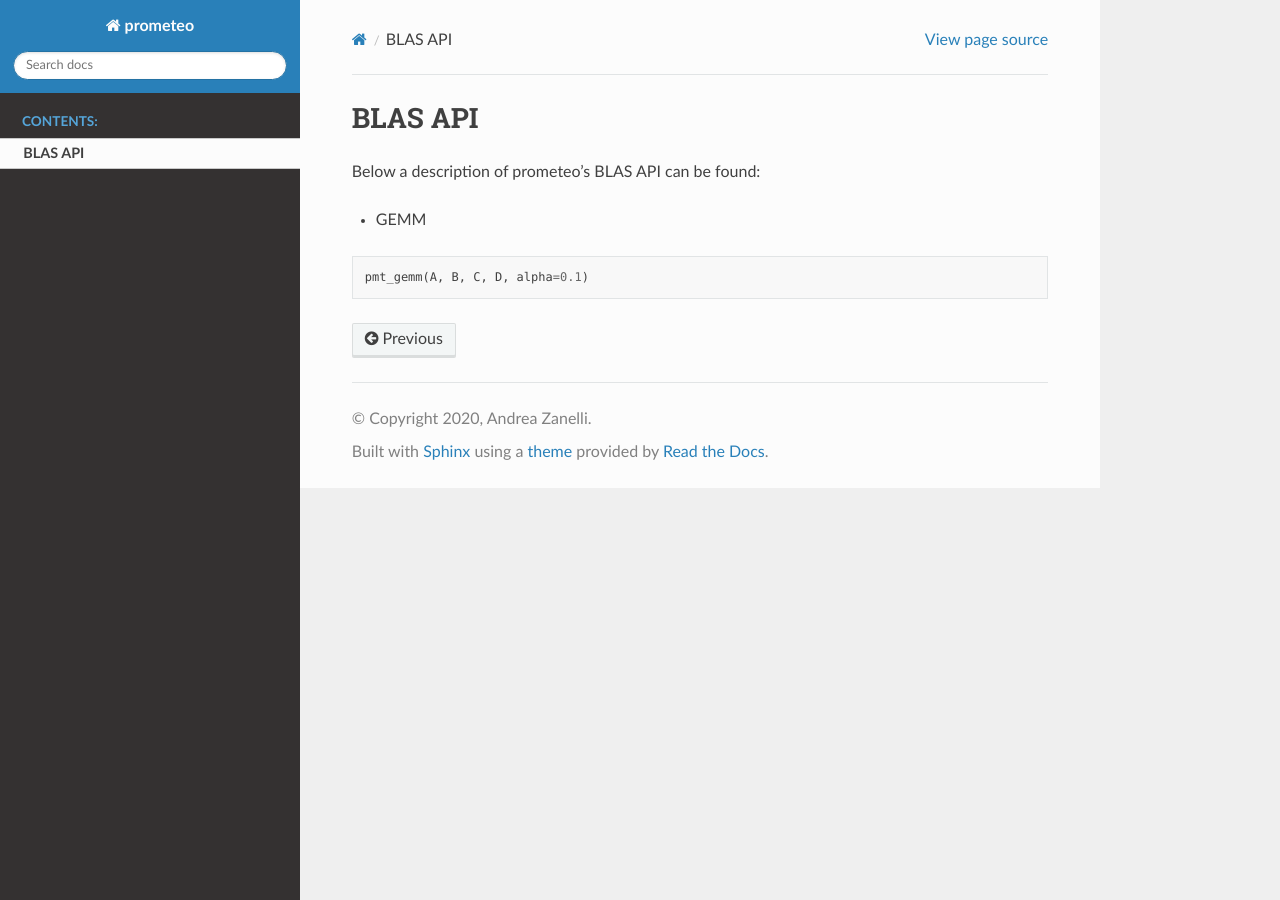
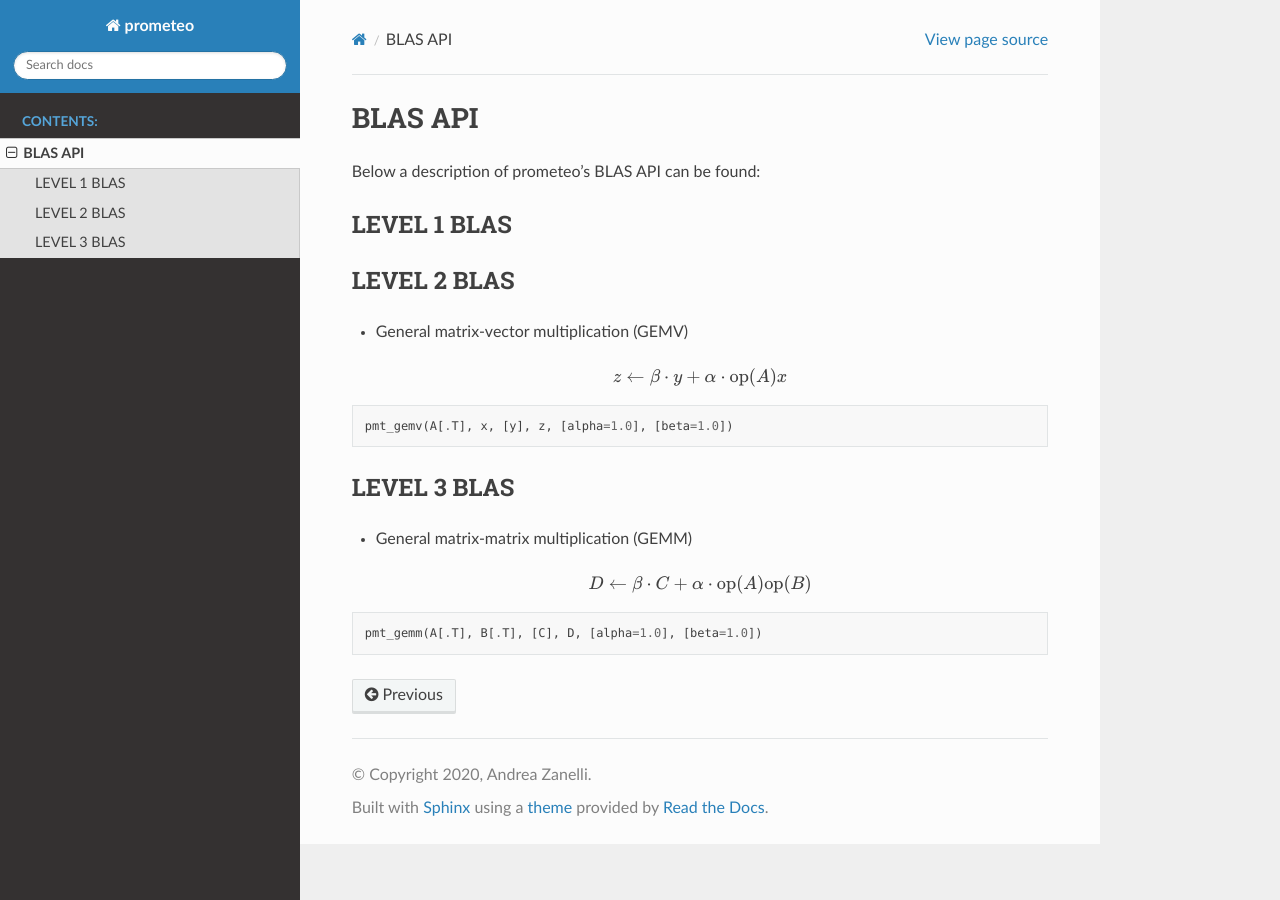
Before and after one commit to zanellia/prometeo, a Sphinx documentation site: the page built from docs/source/blas_api/blas_api.rst, in a window 1280 px wide. Built offline with Sphinx 7.4.7 and the Read the Docs theme 2.0.0, drawn with Linux system fonts in a browser that asks for light colours.

Commit message:
update blas docs

```diff
--- a/docs/source/blas_api/blas_api.rst
+++ b/docs/source/blas_api/blas_api.rst
@@ -3,8 +3,32 @@ BLAS API
 
 Below a description of prometeo's BLAS API can be found:
 
-* GEMM
+LEVEL 1 BLAS
+############
+
+LEVEL 2 BLAS
+############
+
+* General matrix-vector multiplication (GEMV)
+
+.. math::
+
+
+    z \leftarrow \beta \cdot y + \alpha \cdot  \text{op}(A)  x
 
 .. code-block:: python
 
-    pmt_gemm(A, B, C, D, alpha=0.1)
+    pmt_gemv(A[.T], x, [y], z, [alpha=1.0], [beta=1.0])
+
+LEVEL 3 BLAS
+############
+
+* General matrix-matrix multiplication (GEMM)
+
+.. math::
+
+    D \leftarrow \beta \cdot C + \alpha \cdot \text{op}(A) \text{op}(B)
+
+.. code-block:: python
+
+    pmt_gemm(A[.T], B[.T], [C], D, [alpha=1.0], [beta=1.0])
```
